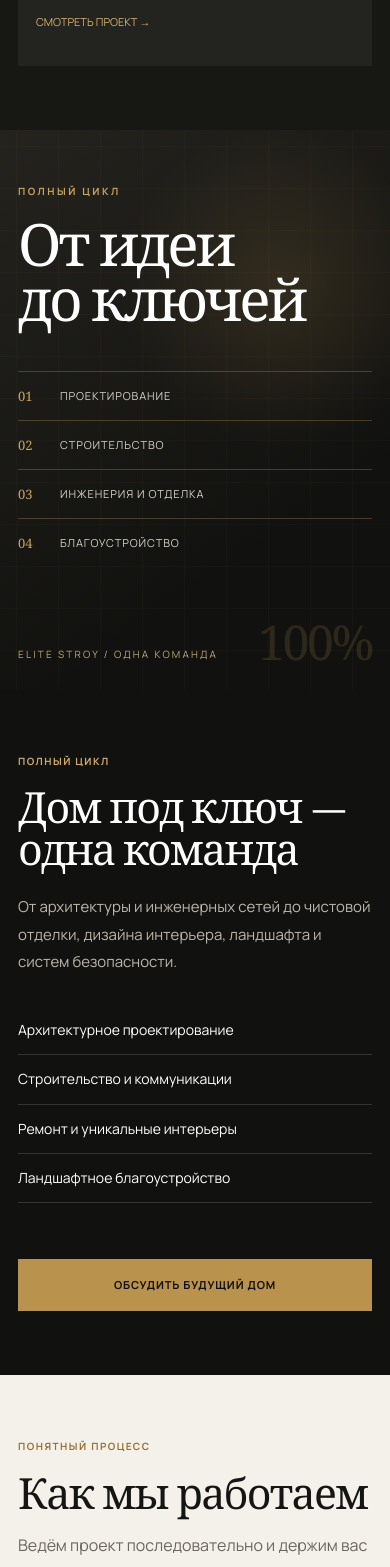
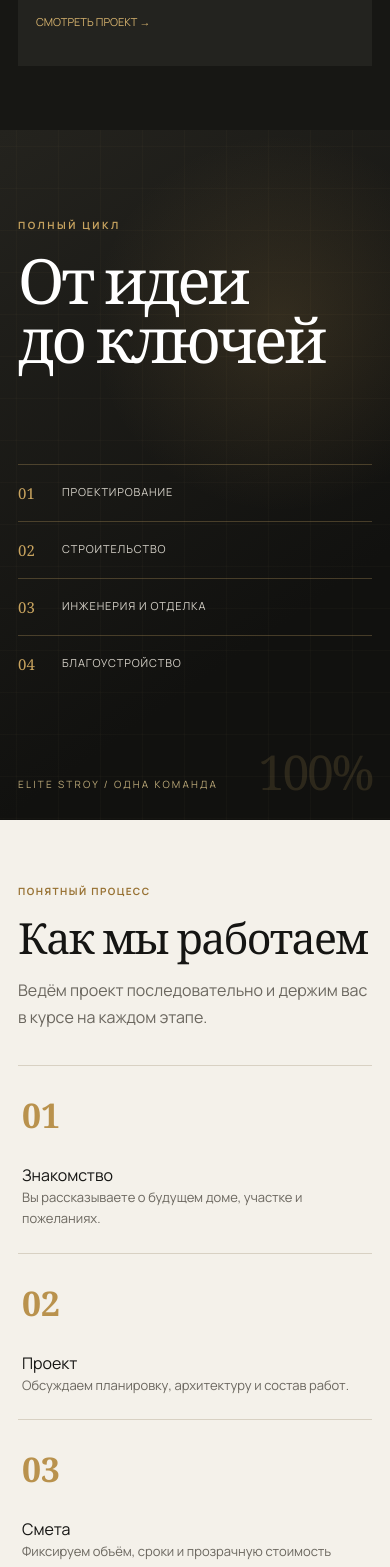
Before and after one commit to arutlistogannisan-art/elite-stroy-site, a Next.js app: page / in a window 390 px wide. Shown: the part 4260-5827 px from the top of the page. Built offline with nearby package versions, Linux system fonts and the light colour scheme.

Commit message:
Redesign turnkey section as full-width statement

```diff
--- a/app/globals.css
+++ b/app/globals.css
@@ -280,6 +280,29 @@ footer{padding:36px 5vw;background:#0e0e0c;color:white;display:flex;align-items:
   .hero h1{max-width:12ch;font-size:clamp(2.7rem,12.8vw,3.45rem);line-height:.94}
   .hero p{max-width:34rem;color:#d3cec4}
 }
+
+/* Full-width turnkey statement */
+.turnkey{display:block}
+.turnkey-visual{min-height:760px;display:grid;grid-template-columns:minmax(0,1.05fr) minmax(420px,.95fr);align-items:center;column-gap:clamp(70px,10vw,180px);padding:8% max(6vw,60px) 10%}
+.cycle-title{align-self:center}
+.cycle-title strong{font-size:clamp(4.8rem,8vw,9rem)}
+.cycle-list{max-width:none;margin-top:0}
+.cycle-list div{grid-template-columns:70px 1fr;padding:24px 0}
+.cycle-list b{font-size:15px}
+.cycle-list span{font-size:14px}
+.blueprint-caption{left:max(6vw,60px);right:max(6vw,60px)}
+@media(max-width:1000px){
+  .turnkey-visual{min-height:760px;grid-template-columns:1fr;gap:50px;padding:80px 7vw 110px}
+  .cycle-title strong{font-size:clamp(4.5rem,12vw,7.5rem)}
+  .blueprint-caption{left:7vw;right:7vw}
+}
+@media(max-width:700px){
+  .turnkey-visual{min-height:690px;gap:38px;padding:60px 18px 100px}
+  .cycle-title strong{font-size:clamp(3.2rem,16vw,4.3rem)}
+  .cycle-list div{grid-template-columns:44px 1fr;padding:18px 0}
+  .cycle-list span{font-size:11px}
+  .blueprint-caption{left:18px;right:18px}
+}
 @media(max-width:380px){
   .hero{min-height:820px;padding-top:345px}
   .hero::before{background-size:auto 375px;background-position:77% top}
--- a/app/page.tsx
+++ b/app/page.tsx
@@ -61,7 +61,7 @@ export default function Home() {
 
   useEffect(() => {
     const elements = document.querySelectorAll<HTMLElement>(
-      ".section h2, .about-copy, .advantages article, .project-card, .turnkey-content > *, .step-grid article, .gallery-grid > div, .contact-copy > *, .contact-form"
+      ".section h2, .about-copy, .advantages article, .project-card, .cycle-title, .cycle-list, .step-grid article, .gallery-grid > div, .contact-copy > *, .contact-form"
     );
     elements.forEach((element, index) => {
       element.classList.add("reveal");
@@ -250,18 +250,6 @@ export default function Home() {
             <b>100%</b>
           </div>
         </div>
-        <div className="turnkey-content">
-          <div className="eyebrow">Полный цикл</div>
-          <h2>Дом под ключ —<br />одна команда</h2>
-          <p>От архитектуры и инженерных сетей до чистовой отделки, дизайна интерьера, ландшафта и систем безопасности.</p>
-          <ul>
-            <li>Архитектурное проектирование</li>
-            <li>Строительство и коммуникации</li>
-            <li>Ремонт и уникальные интерьеры</li>
-            <li>Ландшафтное благоустройство</li>
-          </ul>
-          <a href="#contacts" className="button gold" onClick={(event) => goToSection(event, "contacts")}>Обсудить будущий дом</a>
-        </div>
       </section>
 
       <section className="steps section" id="steps">
```
Also changed, not shown: 8 other files (tests, documents, lock files or other folders).
